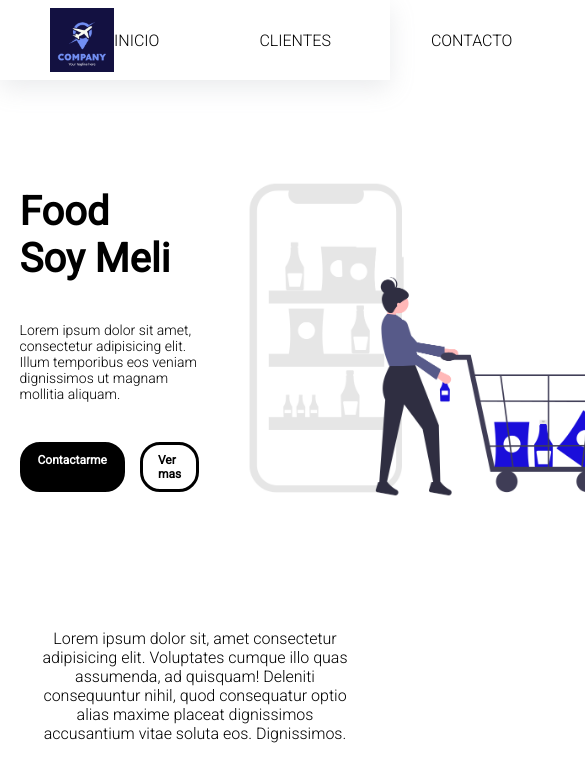
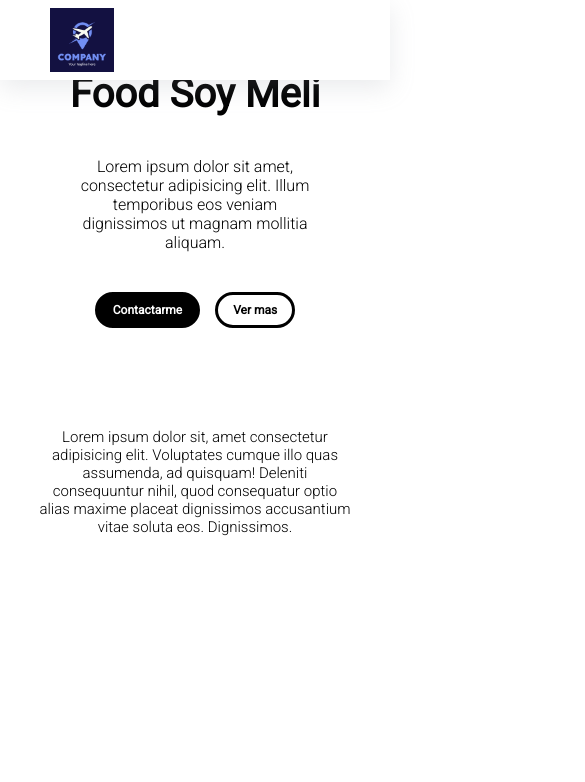
Before and after one commit to mel212333/landingPage, a plain HTML site: page index.html in a window 390 px wide. Shown: the top 782 px of the page, 585 px wide, since content can reach past the window. Drawn offline with Linux system fonts and the light colour scheme.

Commit message:
responsive

```diff
--- a/index.css
+++ b/index.css
@@ -16,6 +16,10 @@
   display: flex;
   align-items: center;
   justify-content: space-between;
+  position: fixed;
+  top: 0;
+  background-color: white;
+  z-index: 1;
 }
 
 .navbar ul {
@@ -24,6 +28,18 @@
   gap: 100px;
 }
 
+.navbar {
+  display: flex;
+}
+
+.navbar i {
+  font-size: 36px;
+  display: none;
+}
+
+#toogle-menu {
+  display: none;
+}
 .header img {
   height: 80%;
 }
@@ -108,6 +124,63 @@ main {
   padding: 30px 0px;
   font-weight: 300;
   text-align: center;
+}
+
+@media (max-width: 992px) {
+  .hero-presentation {
+    text-align: center;
+    width: 90%;
+    align-items: center;
+  }
+
+  .hero-presentation h1 {
+    display: block;
+    width: 100%;
+  }
+
+  .hero-presentation p {
+    max-width: 80%;
+    font-size: 16px;
+  }
+
+  .button-container {
+    justify-content: center;
+  }
+
+  .hero-img {
+    display: none;
+  }
+
+  #about {
+    font-size: 15px;
+  }
+}
+
+@media (max-width: 576px) {
+  .navbar ul {
+    background-color: white;
+    width: 100%;
+    height: calc(100vh - 80px);
+    position: absolute;
+    top: 80px;
+    left: 0;
+    flex-direction: column;
+    align-items: center;
+    justify-content: center;
+    transform: translate(200%);
+    transition: all 0.4s ease-out;
+  }
+
+  .navbar i {
+    display: block;
+  }
+
+  #toggle-menu:checked + .navbar-list {
+    transform: translateX(0%);
+  }
+  ´ .hero-presentation p {
+    max-width: 100%;
+  }
 }
 
 /*
--- a/index.html
+++ b/index.html
@@ -5,11 +5,20 @@
     <title>Landing Page</title>
     <link rel="stylesheet" href="index.css" />
     <!-- <link rel="stylesheet" href="mediaQueries.css" /> -->
+    <link
+      rel="stylesheet"
+      href="https://cdnjs.cloudflare.com/ajax/libs/font-awesome/6.4.2/css/all.min.css"
+      integrity="sha512-z3gLpd7yknf1YoNbCzqRKc4qyor8gaKU1qmn+CShxbuBusANI9QpRohGBreCFkKxLhei6S9CQXFEbbKuqLg0DA=="
+      crossorigin="anonymous"
+      referrerpolicy="no-referrer"
+    />
   </head>
   <body>
     <header class="header">
       <img src="./img/company.png" alt="logo de Coca" />
       <nav class="navbar">
+        <label for="toogle-menu"> <i class="fas fa"></i></label>
+        <input type="checkbox" id="toogle-menu" />
         <ul>
           <li><a class="navbar_link" href="#hero">INICIO</a></li>
           <li><a class="navbar_link" href="#about">CLIENTES</a></li>
```
